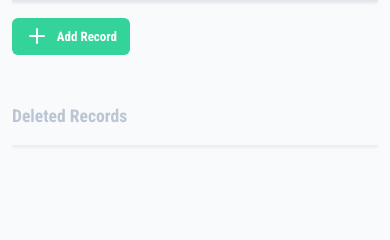
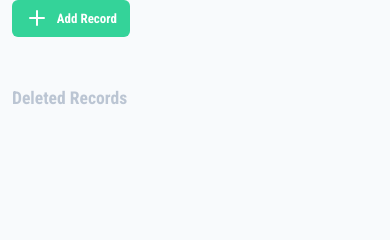
Before and after one commit to pinano/traefik-crowdsec-anubis-grafana, a Flask app: page / in a window 390 px wide. Shown: the part 461-701 px from the top of the page. Run offline with Flask 3, Linux system fonts and the light colour scheme; the visitor is signed in with stand-in values (Sample User, id 1); data that the repository does not hold is empty.

Commit message:
visual fixes

```diff
--- a/config/domain-manager/static/style.css
+++ b/config/domain-manager/static/style.css
@@ -684,6 +684,16 @@ input:focus {
         width: 100%;
     }
 
+    /* Remove table container styling on mobile to avoid double-boxing */
+    .table-container {
+        background-color: transparent;
+        border: none;
+        box-shadow: none;
+        padding: 0;
+        overflow: visible;
+        /* Allow card shadows to show */
+    }
+
     /* Card View for Table */
     table,
     thead,
```
Also changed, not shown: README.md.
